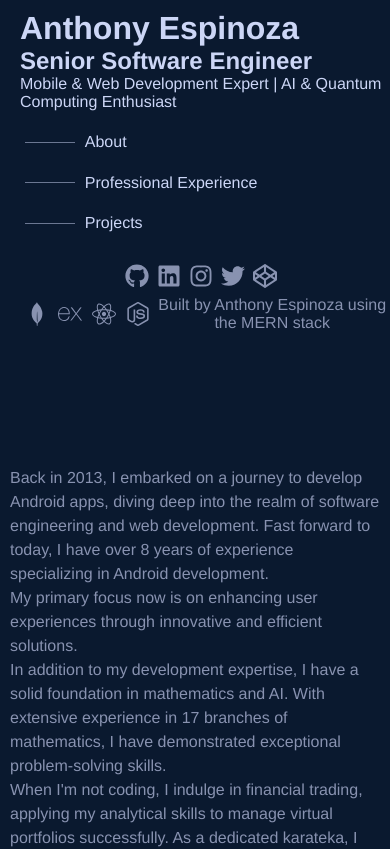
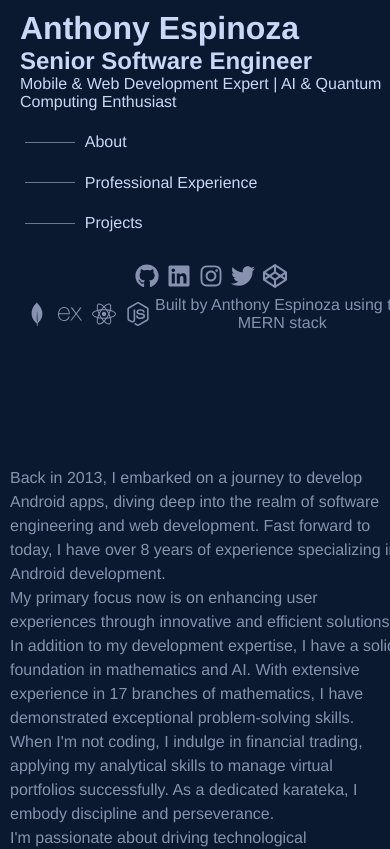
Before and after one commit to TonyStarkWiz/MyProtfolioWebsite, a React (Create React App) app in the folder client/: page / in a window 390 px wide. Shown: the top 849 px of the page. Built offline with nearby package versions, Linux system fonts and the light colour scheme; the HTML template or start-up script is replaced by a standard one.

Commit message:
Add mobile iphone 13  responsive styles and fix layout issues again

```diff
--- a/client/src/styles.js
+++ b/client/src/styles.js
@@ -1,20 +1,21 @@
 import styled from 'styled-components';
 
-// Container holds the Sidebar and MainContent
 export const Container = styled.div`
   display: flex;
+  flex-direction: row; /* Default to row direction */
   padding-left: 40px;
   padding-right: 40px;
+  width: 100%; /* Ensure full width */
 
   /* Mobile Styles */
   @media (max-width: 768px) {
     flex-direction: column; /* Stack elements vertically on mobile */
     padding-left: 10px;
     padding-right: 10px;
+    width: 100%; /* Ensure full width */
   }
 `;
 
-// Sidebar styling
 export const Sidebar = styled.div`
   width: 300px;
   height: 100vh;
@@ -30,19 +31,19 @@ export const Sidebar = styled.div`
 
   /* Mobile Styles */
   @media (max-width: 768px) {
-    position: relative;
+    position: static; /* Change to static position */
     width: 100%;
     height: auto;
-    margin-bottom: 20px; /* Space between sidebar and content */
     padding: 10px;
+    margin-bottom: 20px; /* Space between sidebar and main content */
   }
 `;
 
-// Main content area
 export const MainContent = styled.div`
   margin-left: 320px; /* Offset by sidebar width */
   padding: 2rem 0;
   flex: 1;
+  width: calc(100% - 320px); /* Adjust content width */
 
   /* Mobile Styles */
   @media (max-width: 768px) {
@@ -52,7 +53,6 @@ export const MainContent = styled.div`
   }
 `;
 
-// Links in the Sidebar
 export const SidebarLink = styled.a`
   display: flex;
   align-items: center;
@@ -86,7 +86,6 @@ export const SidebarLink = styled.a`
   }
 `;
 
-// Social links in the Sidebar
 export const SocialLinks = styled.div`
   display: flex;
   margin-top: 3rem;
@@ -111,7 +110,6 @@ export const SocialLinks = styled.div`
   }
 `;
 
-// Section styling
 export const Section = styled.section`
   width: 100%;
   padding: 50px 0;
@@ -142,7 +140,6 @@ export const Section = styled.section`
   }
 `;
 
-/* Experience section */
 export const ExperienceSection = styled.section`
   margin-top: 4rem;
 
@@ -230,7 +227,6 @@ export const ExperienceSection = styled.section`
   }
 `;
 
-// Skill tag styling
 export const SkillTag = styled.span`
   background-color: rgba(100, 255, 218, 0.1);
   color: #64ffda;
```
